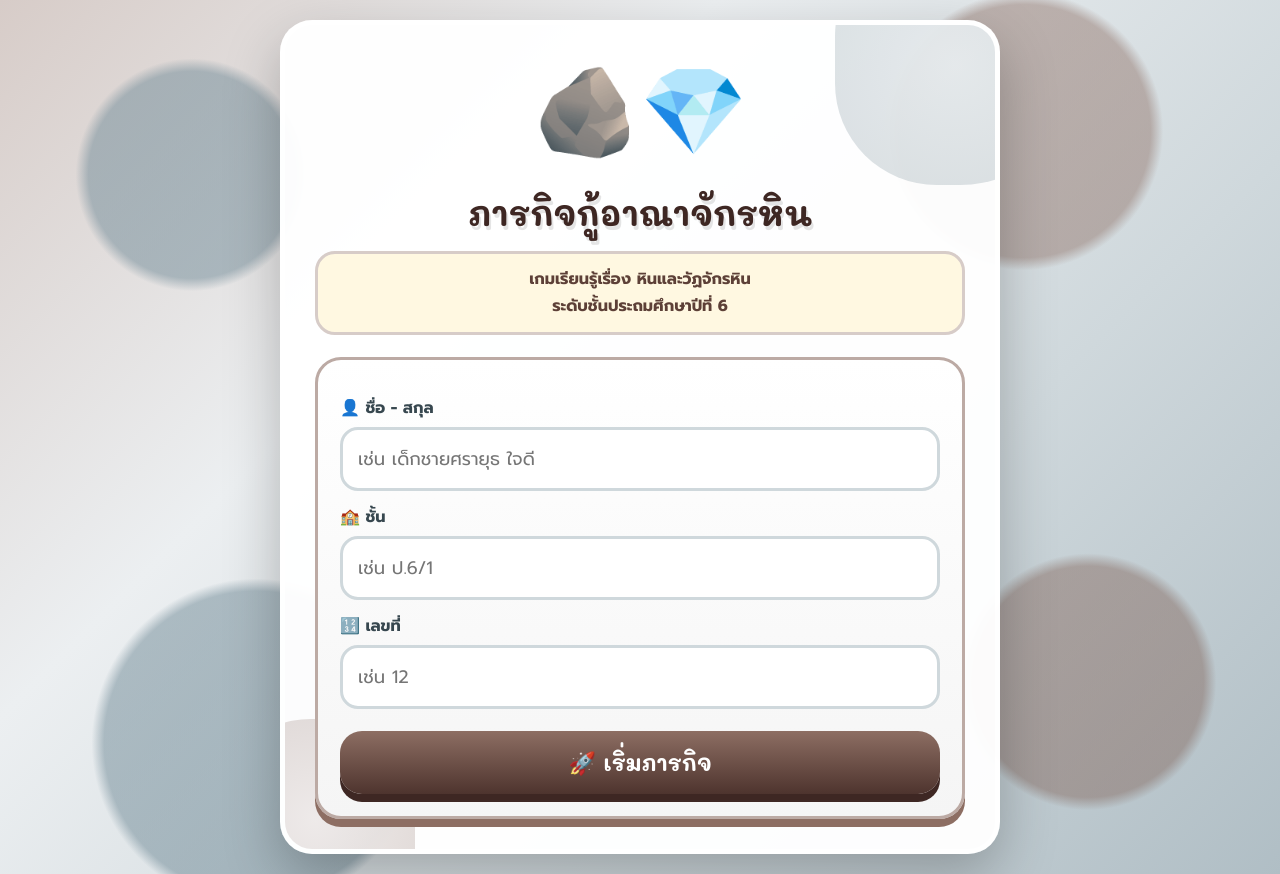
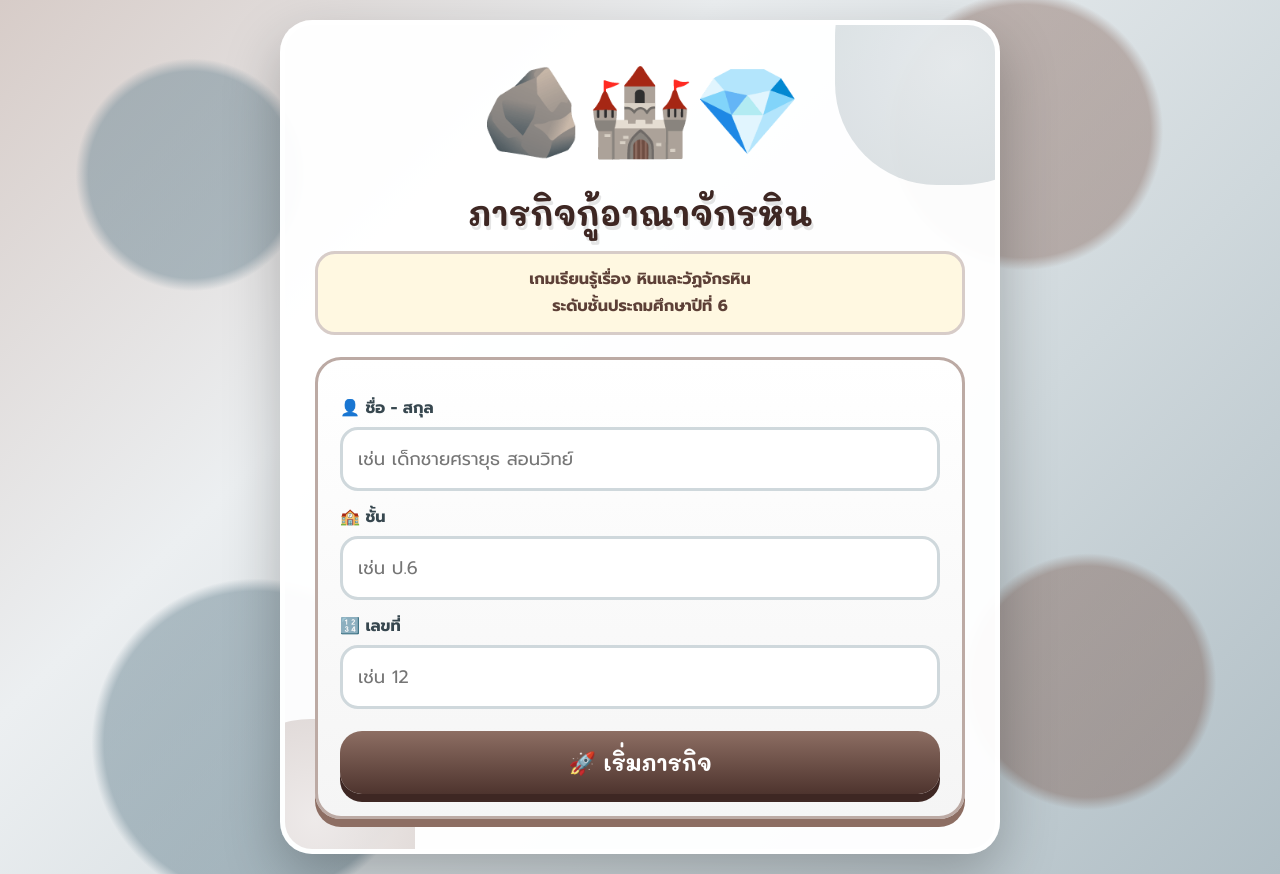
Before and after one commit to sarayuthuana-creator/rock-kingdom, a plain HTML site: page index.html in a window 1280 px wide. Drawn offline with Linux system fonts and the light colour scheme.

Commit message:
Update index.html

```diff
--- a/index.html
+++ b/index.html
@@ -169,7 +169,7 @@ input:focus{
 <body>
 <div class="container">
   <div class="content">
-    <div class="logo">🪨💎</div>
+    <div class="logo">🪨🏰💎</div>
     <h1>ภารกิจกู้อาณาจักรหิน</h1>
     <p class="subtitle">
       เกมเรียนรู้เรื่อง <b>หินและวัฏจักรหิน</b><br>
@@ -178,10 +178,10 @@ input:focus{
 
     <div class="form-card">
       <label for="name">👤 ชื่อ - สกุล</label>
-      <input id="name" type="text" placeholder="เช่น เด็กชายศรายุธ ใจดี">
+      <input id="name" type="text" placeholder="เช่น เด็กชายศรายุธ สอนวิทย์">
 
       <label for="classroom">🏫 ชั้น</label>
-      <input id="classroom" type="text" placeholder="เช่น ป.6/1">
+      <input id="classroom" type="text" placeholder="เช่น ป.6">
 
       <label for="number">🔢 เลขที่</label>
       <input id="number" type="number" placeholder="เช่น 12">
@@ -192,7 +192,7 @@ input:focus{
     <div id="done" class="done">
       <div class="big">✅</div>
       <p>บันทึกข้อมูลผู้เล่นเรียบร้อยแล้ว</p>
-      <p>กรุณากลับสู่ศูนย์บัญชาการเกม เพื่อทำภารกิจถัดไป</p>\n      <a href="https://krusarayut.my.canva.site/rockkingdom/-home" class="homeBtn">🏠 กลับสู่ศูนย์บัญชาการเกม</a>
+      <p>กรุณากลับสู่ศูนย์บัญชาการเกม เพื่อทำภารกิจถัดไป</p>      <a href="https://krusarayut.my.canva.site/rockkingdom/-home" class="homeBtn">🏠 กลับสู่ศูนย์บัญชาการเกม</a>
     </div>
   </div>
 </div>
```
